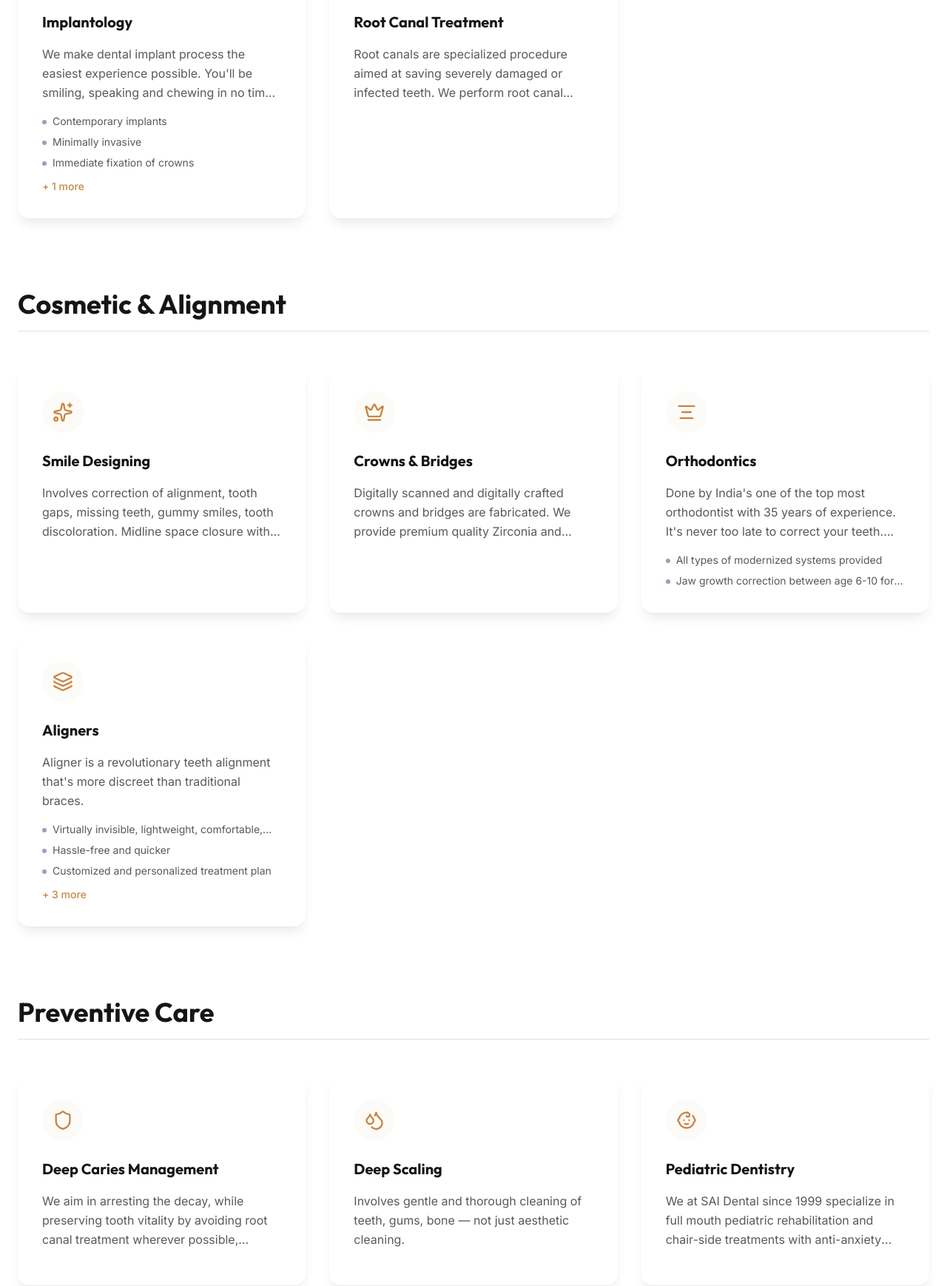
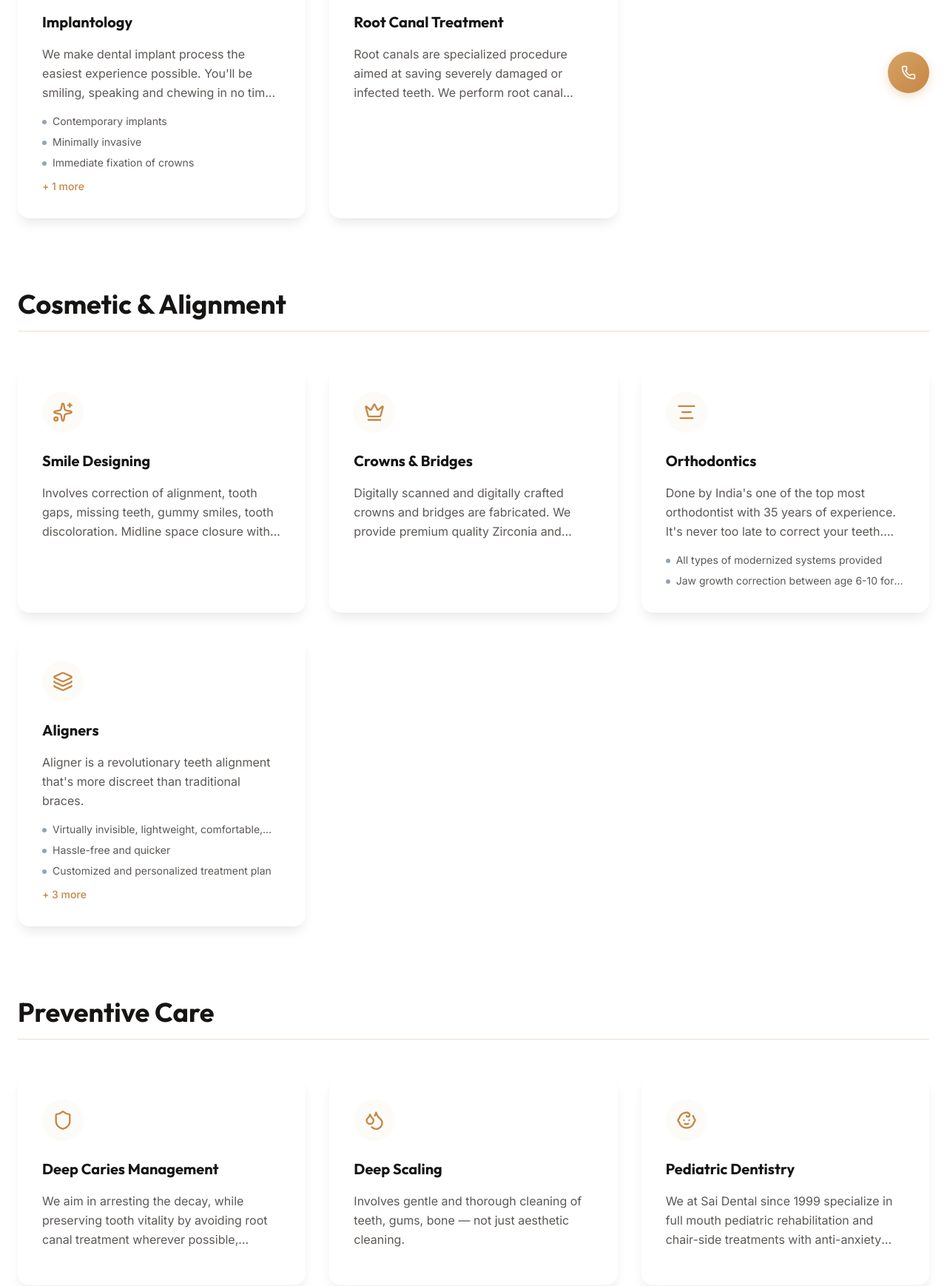
Before and after one commit to RealVansh/SaiDentalCare, a Next.js app: page /treatments in a window 1280 px wide. Shown: the part 650-2388 px from the top of the page at 74% size. Built offline with nearby package versions, Linux system fonts and the light colour scheme.

Commit message:
style: updated mobile menu button and floating call button to use gold brand color

```diff
--- a/src/app/treatments/page.tsx
+++ b/src/app/treatments/page.tsx
@@ -126,7 +126,7 @@ export default function ServicesPage() {
           id: "pediatric",
           title: "Pediatric Dentistry",
           Icon: Baby,
-          desc: "We at SAI Dental since 1999 specialize in full mouth pediatric rehabilitation and chair-side treatments with anti-anxiety therapy.",
+          desc: "We at Sai Dental since 1999 specialize in full mouth pediatric rehabilitation and chair-side treatments with anti-anxiety therapy.",
           bullets: []
         }
       ]
@@ -150,7 +150,7 @@ export default function ServicesPage() {
           id: "sedation",
           title: "Sedation Dentistry",
           Icon: Moon,
-          desc: "We at SAI Dental since 1999 understand that dental anxiety can be overwhelming. Our sedation dentistry services are designed to help you feel relaxed and comfortable during your dental procedure.",
+          desc: "We at Sai Dental since 1999 understand that dental anxiety can be overwhelming. Our sedation dentistry services are designed to help you feel relaxed and comfortable during your dental procedure.",
           bullets: []
         },
         {
@@ -384,7 +384,7 @@ export default function ServicesPage() {
             variants={fadeInUp}
             className="max-w-3xl mx-auto"
           >
-            <h2 className="font-heading text-3xl md:text-4xl font-bold mb-6 !text-white text-white">Ready to experience the difference at SAI Dental since 1999?</h2>
+            <h2 className="font-heading text-3xl md:text-4xl font-bold mb-6 !text-white text-white">Ready to experience the difference at Sai Dental since 1999?</h2>
             <p className="text-primary-200 text-lg mb-8">Book your consultation today and take the first step towards a healthier, brighter smile.</p>
             <div className="flex flex-col sm:flex-row items-center justify-center gap-4">
               <Link href="/contact" className="btn-gold px-8 py-3 text-base">
--- a/src/components/layout/Navbar.tsx
+++ b/src/components/layout/Navbar.tsx
@@ -286,7 +286,7 @@ export function Navbar() {
                 ))}
                 <a
                   href="tel:+917200596749"
-                  className="inline-flex items-center justify-center gap-2 px-5 py-3 bg-primary-600 text-black text-sm font-medium rounded-full hover:bg-primary-700 transition-all duration-200 mt-4"
+                  className="btn-gold w-full mt-4"
                 >
                   <Phone className="w-4 h-4" />
                   Book Appointment
@@ -300,7 +300,7 @@ export function Navbar() {
       {/* ── Mobile Floating Call Button ── */}
       <a
         href="tel:+917200596749"
-        className="fixed bottom-6 right-6 z-40 lg:hidden flex items-center justify-center w-14 h-14 bg-primary-600 text-white rounded-full shadow-lg hover:bg-primary-700 transition-all duration-200 hover:scale-105"
+        className="fixed bottom-6 right-6 z-40 lg:hidden flex items-center justify-center w-14 h-14 btn-gold !p-0 shadow-xl hover:scale-105"
         aria-label="Call to book appointment"
       >
         <Phone className="w-5 h-5" />
--- a/src/components/ui/MobileActionBar.tsx
+++ b/src/components/ui/MobileActionBar.tsx
@@ -8,7 +8,7 @@ export function MobileActionBar() {
     <Link
       href="tel:+917200596749"
       className="fixed bottom-6 right-6 z-50 md:hidden w-[60px] h-[60px] rounded-full flex items-center justify-center active:scale-90 transition-transform duration-200"
-      aria-label="Call SAI Dental"
+      aria-label="Call Sai Dental"
       style={{
         background: "linear-gradient(135deg, var(--color-accent-500), var(--color-accent-700))",
         boxShadow: "0 8px 24px rgba(214, 163, 101, 0.45), 0 2px 8px rgba(0,0,0,0.12)",
```
